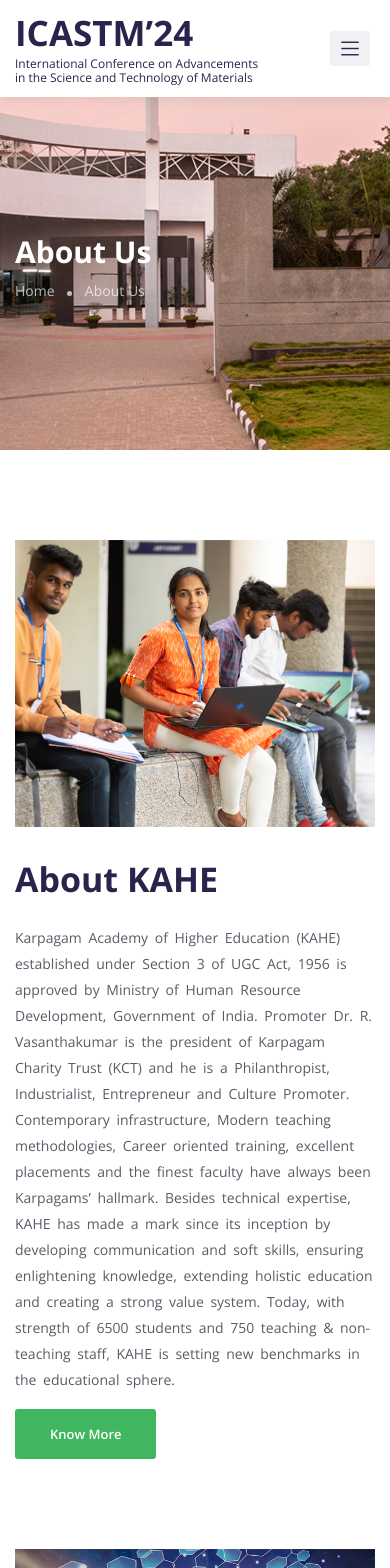
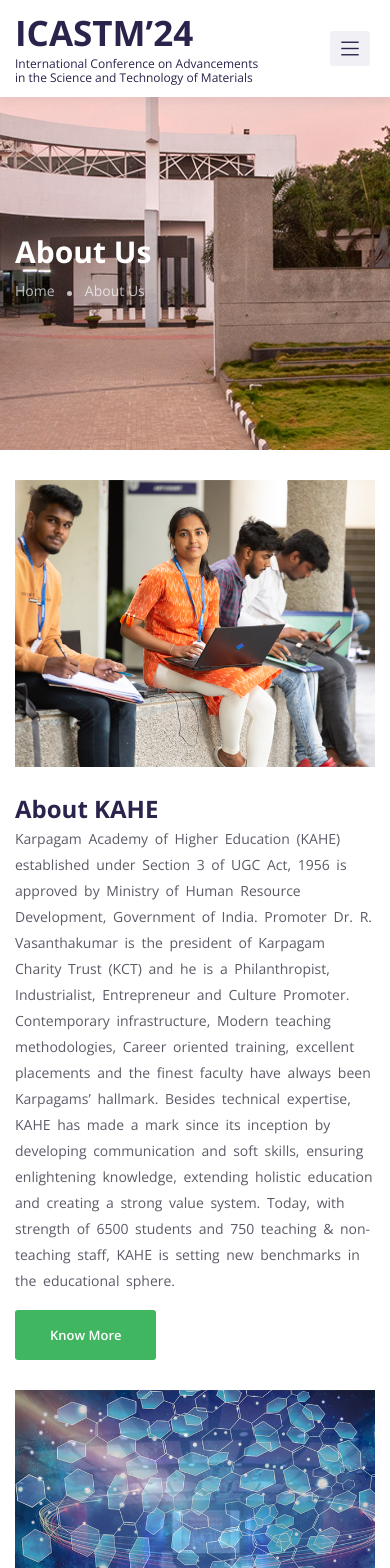
Before and after one commit to Alaguraj1/ICASTM24, a React (Vite) app: page /about in a window 390 px wide. Shown: the top 1568 px of the page. Built offline with nearby package versions, Linux system fonts and the light colour scheme.

Commit message:
Update responsive.css

```diff
--- a/public/assets/css/responsive.css
+++ b/public/assets/css/responsive.css
@@ -1070,6 +1070,34 @@
 		margin-top: 30px;
 	 }
 
+	.topic {
+		margin-top: 20px;
+		font-size: 22px;
+	}
+
+	.mt-120 {
+		margin-top: 30px;
+	}
+
+	.ab-content h3 {
+		font-size: 24px;
+		margin-bottom: 5px;
+		line-height: 24px;
+	}
+
+	.popular-course-section {
+		padding-bottom: 20px;
+	}
+
+	.sec-title {
+		margin-bottom: 20px;
+		font-size: 26px;
+		line-height: 34px;
+	}
+
+	.popular-course-section-3 {
+		padding-top: 30px;
+	}
 }
 
 
```
